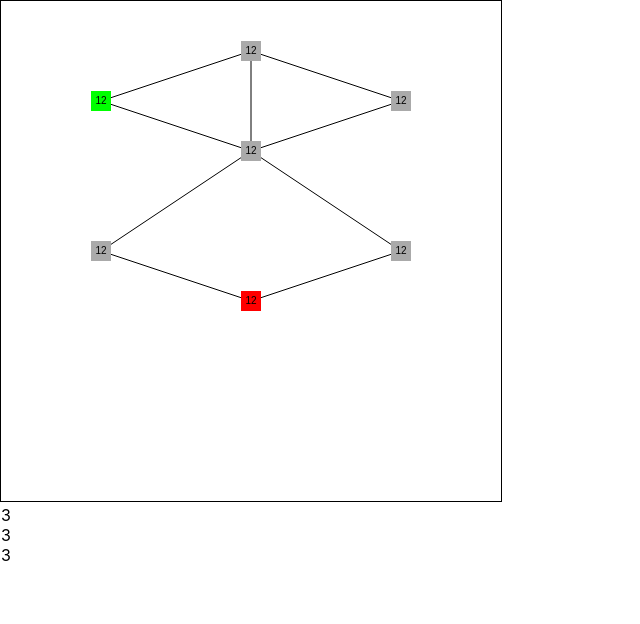
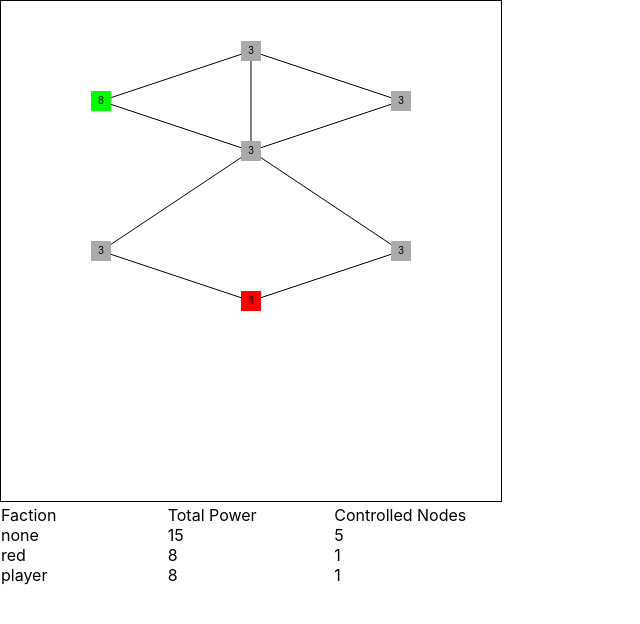
Before and after one commit to henne90gen/bubble_wars, a React (Create React App) app: page / in a window 1280 px wide. Shown: the top 624 px of the page, without its empty margins (0-640 px from the left). Built offline with nearby package versions, Linux system fonts and the light colour scheme.

Commit message:
Added stats and fixed critical movement bug

```diff
--- a/src/App.tsx
+++ b/src/App.tsx
@@ -5,7 +5,9 @@ import Canvas from "./Canvas";
 const NODE_SIZE = 20;
 const POWER_SPEED = 0.0075;
 
-type Faction = "none" | "red" | "player";
+const FACTIONS = ["none", "red", "player"] as const;
+type FactionTuple = typeof FACTIONS;
+type Faction = FactionTuple[number];
 
 type Node = {
   x: number;
@@ -165,6 +167,17 @@ function App() {
       return;
     }
 
+    let foundOtherNode = false;
+    for (const con of previousNode.connections) {
+      if (selectedNode.current === con) {
+        foundOtherNode = true;
+        break;
+      }
+    }
+    if (!foundOtherNode) {
+      return;
+    }
+
     travelingPower.current.push({
       startNode: previousSelectedNode,
       endNode: selectedNode.current,
@@ -178,14 +191,24 @@ function App() {
 
   const update = (frameCount: number) => {
     if (frameCount % 60 === 0) {
-      // TODO create statistics
-      // let newStats = {};
-      // setStats(newStats);
+      const newStats: Statistics = {
+        none: { totalPower: 0, controlledNodes: 0 },
+        red: { totalPower: 0, controlledNodes: 0 },
+        player: { totalPower: 0, controlledNodes: 0 },
+      };
+      for (const node of nodesRef.current) {
+        newStats[node.faction].controlledNodes++;
+        newStats[node.faction].totalPower += node.power;
+      }
+      for (const travel of travelingPower.current) {
+        newStats[travel.faction].totalPower += travel.power;
+      }
+      setStats(newStats);
     }
 
     if (frameCount % 50 === 0) {
       for (let i = 0; i < nodesRef.current.length; i++) {
-        if (nodesRef.current[i].faction === null) {
+        if (nodesRef.current[i].faction === "none") {
           continue;
         }
         nodesRef.current[i].power++;
@@ -289,10 +312,19 @@ function App() {
         }}
         draw={draw}
       />
-      <div>
-        {Object.keys(stats).map((k: any) => {
-          const s = stats[k as Faction];
-          return <div>{s.totalPower}</div>;
+      <div style={{ display: "grid", gridTemplateColumns: "1fr 1fr 1fr" }}>
+        <div>Faction</div>
+        <div>Total Power</div>
+        <div>Controlled Nodes</div>
+        {FACTIONS.map((f: Faction) => {
+          const s = stats[f];
+          return (
+            <>
+              <div>{f}</div>
+              <div>{s.totalPower}</div>
+              <div>{s.controlledNodes}</div>
+            </>
+          );
         })}
       </div>
     </div>
```
